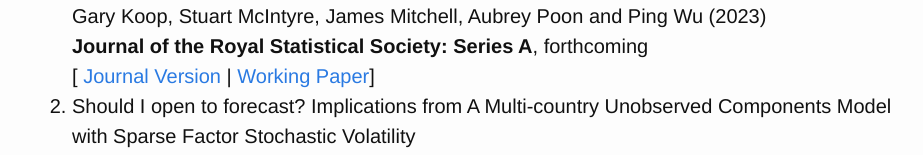
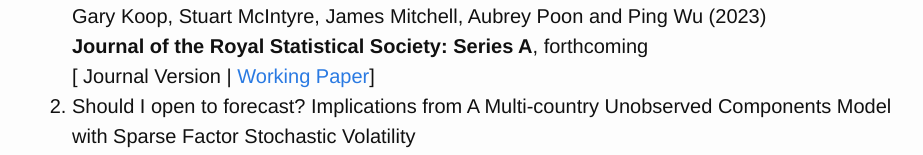
Before and after one commit to pingwuecon/Website.github.io, a plain HTML site: page research.html in a window 1280 px wide. Shown: the part 414-569 px from the top of the page, without its empty margins (224-1147 px from the left). Drawn offline with Linux system fonts and the light colour scheme.

Commit message:
Update research.html

```diff
--- a/research.html
+++ b/research.html
@@ -40,7 +40,7 @@
     </li><li>Incorporating Short Data into Large Mixed-Frequency VARs for Regional Nowcasting</br>
       Gary Koop, Stuart McIntyre, James Mitchell, Aubrey Poon and Ping Wu (2023) </br>
       <b>Journal of the Royal Statistical Society: Series A</b>, forthcoming <br/>
-      [  <a >Journal Version</a> | <a href="KMMPW.pdf">Working Paper</a>] </br>
+      [ Journal Version | <a href="KMMPW.pdf">Working Paper</a>] </br>
     </li>
     </li><li>Should I open to forecast? Implications from A Multi-country Unobserved Components Model with Sparse Factor Stochastic Volatility</br>
       Ping Wu (2023) </br>
```
